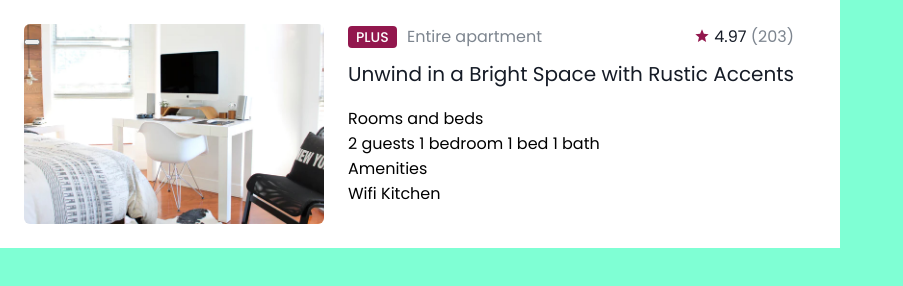
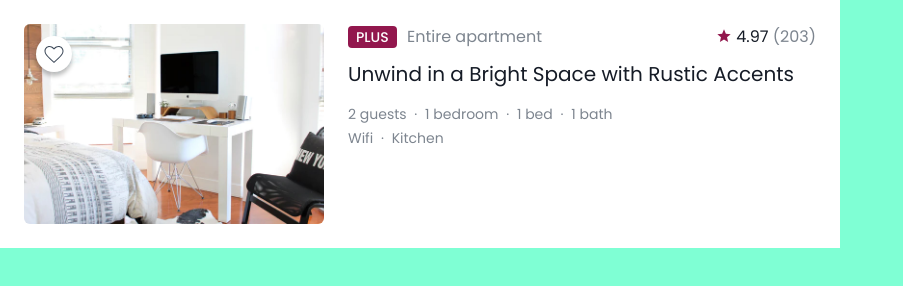
Before and after one commit to munjehun/bugless-css, a plain HTML site: page background/index.html in a window 1280 px wide. Shown: the whole page, without its empty margins (0-903 px from the left). Drawn offline with Linux system fonts and the light colour scheme.

Commit message:
background

```diff
--- a/background/index.html
+++ b/background/index.html
@@ -14,13 +14,13 @@
           class="like-button"
           aria-label="Like this property"
         ></button>
-        <!-- <img/> 대신 background-image를 활용해서 스타일 해보세요!  -->
+        <!-- <img/> 대신 background-image를 활용해서 스타일링!  -->
       </div>
 
       <div class="card-content">
         <header class="card-header">
           <div class="property-type">
-            <strong class="plus-badge">PLUS</strong>
+            <strong class="plus-badge">Plus</strong>
             <span>Entire apartment</span>
           </div>
 
--- a/background/style.css
+++ b/background/style.css
@@ -1,10 +1,4 @@
 @import url("https://fonts.googleapis.com/css2?family=Poppins:wght@400;500&display=swap");
-
-.like-button {
-  box-shadow: 0px 4px 4px rgba(0, 0, 0, 0.25);
-}
-
-/* ▼ WHERE YOUR CODE BEGINS */
 
 * {
   box-sizing: border-box;
@@ -16,6 +10,17 @@ body {
   background-color: aquamarine;
 }
 
+/* 💯 스크린 리더 온리 기억하기!! */
+.sr-only {
+  position: absolute;
+  z-index: -100;
+  width: 1px;
+  height: 1px;
+  overflow: hidden;
+  opacity: 0;
+  /* 투명도 (0: 완전투명  ~ 1: 완전불투명)*/
+}
+
 .card {
   display: flex;
   background-color: white;
@@ -25,16 +30,39 @@ body {
 }
 
 .card-image {
+  position: relative;
   width: 300px;
   height: 200px;
   background-image: url("./assets/img-house.jpg");
   background-repeat: no-repeat;
   background-position: center center;
-  /* center해주지 않으면 사진의 왼쪽부터 나온다 */
+  /* 💯 center해주지 않으면 사진의 왼쪽부터 나온다 */
   background-size: cover;
-  /* background 4형제 기억하기! */
+  /* 💯 background 4형제 기억하기! */
   margin-right: 24px;
   border-radius: 6px;
+}
+
+.like-button {
+  position: absolute;
+  top: 12px;
+  left: 12px;
+  background-image: url("./assets/icon-favorite.svg");
+  width: 36px;
+  height: 36px;
+  background-repeat: no-repeat;
+  background-color: white;
+  background-position: center center;
+  background-size: 24px 24px;
+  border-radius: 50%;
+  border: none;
+  cursor: pointer;
+  box-shadow: 0px 4px 4px rgba(0, 0, 0, 0.25);
+  /* 안 배운 개념 */
+}
+
+.card-content {
+  flex-grow: 1;
 }
 
 .card-header {
@@ -76,6 +104,7 @@ body {
   position: relative;
   top: 2px;
   content: "";
+  /* content는 무조건 들어가야 한다! */
   background-image: url(./assets/icon-star.svg);
   background-size: contain;
   background-position: center center;
@@ -99,3 +128,19 @@ body {
   color: #151b26;
   margin-bottom: 16px;
 }
+
+.property-detail {
+  font-size: 14px;
+  line-height: 1.1428571428;
+  color: #7d858f;
+}
+.property-detail dd span::after {
+  content: " ·";
+  margin: 0 4px;
+}
+.property-detail dd span:last-child::after {
+  content: "";
+}
+.property-detail div {
+  margin-bottom: 8px;
+}
```
